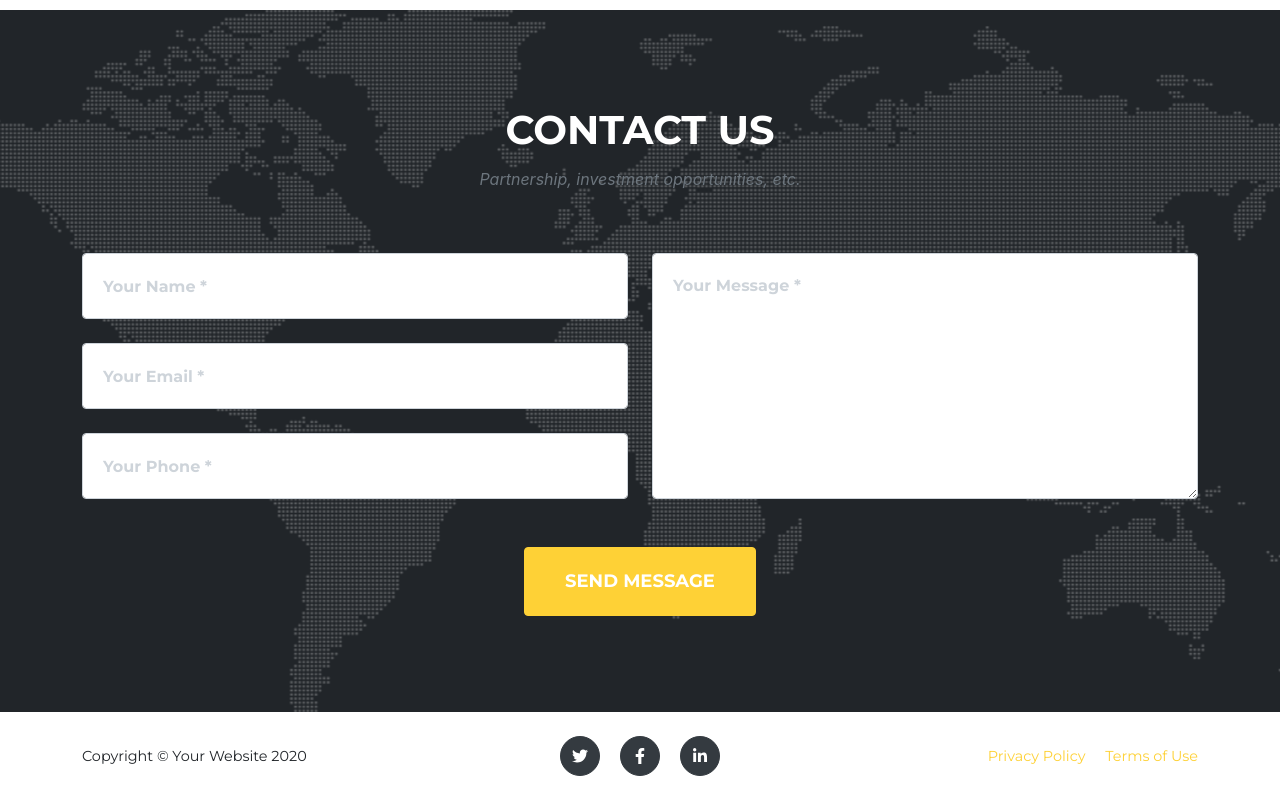
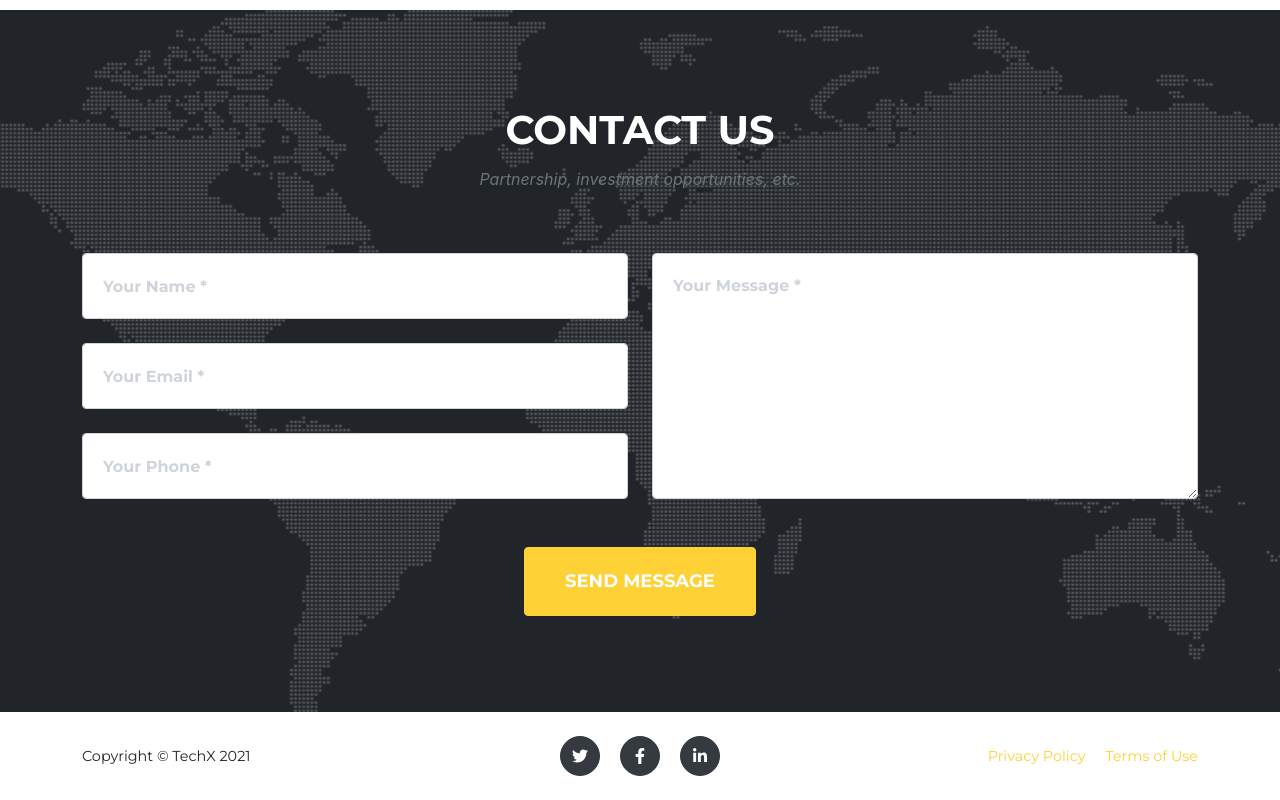
Before and after one commit to techx-inv/techx-inv, a plain HTML site: page index.html in a window 1280 px wide. Shown: the part 4264-5064 px from the top of the page. Drawn offline with nearby package versions, Linux system fonts and the light colour scheme; a web font is replaced by a local one.

Commit message:
Initial commit

```diff
--- a/index.html
+++ b/index.html
@@ -616,7 +616,7 @@
     <footer class="footer py-4">
       <div class="container">
         <div class="row align-items-center">
-          <div class="col-lg-4 text-lg-left">Copyright © Your Website 2020</div>
+          <div class="col-lg-4 text-lg-left">Copyright © TechX 2021</div>
           <div class="col-lg-4 my-3 my-lg-0">
             <a class="btn btn-dark btn-social mx-2" href="#!"
               ><i class="fab fa-twitter"></i
```
